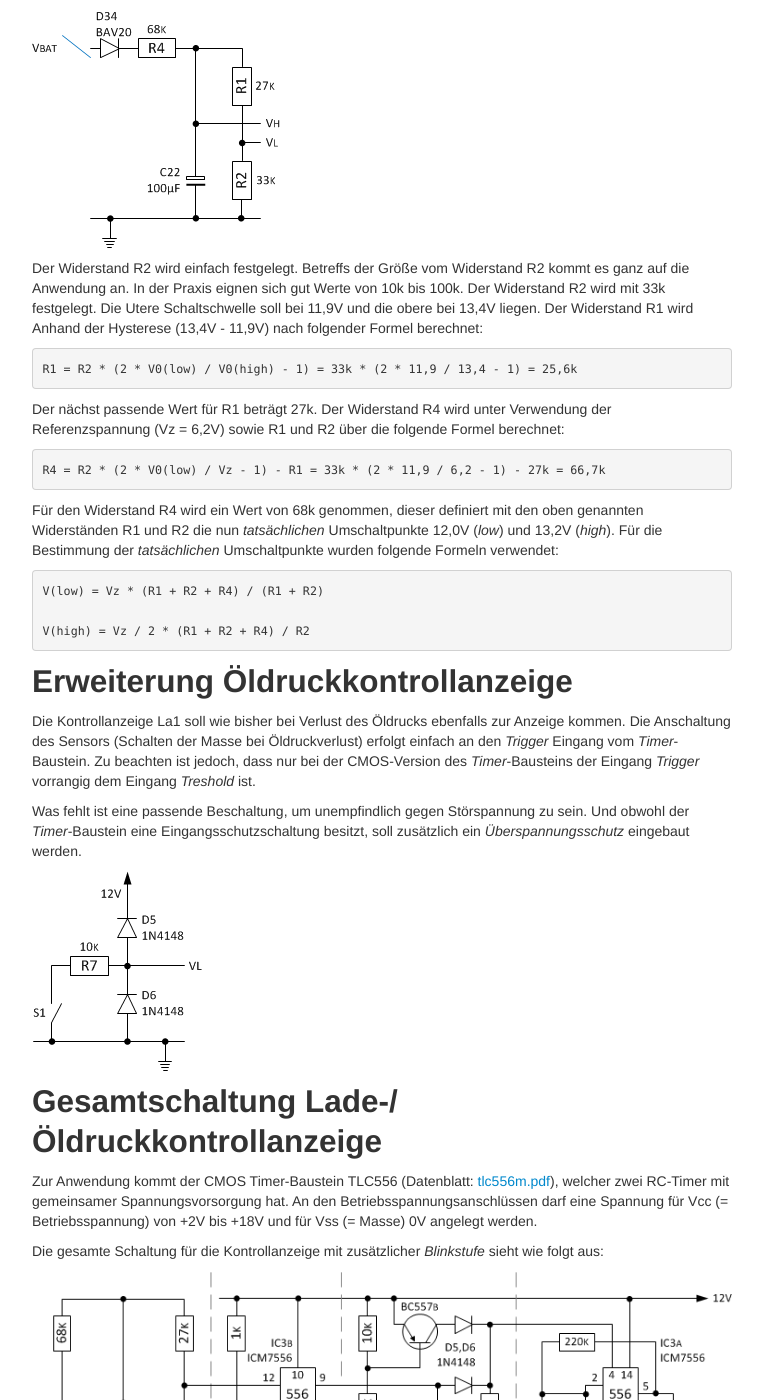
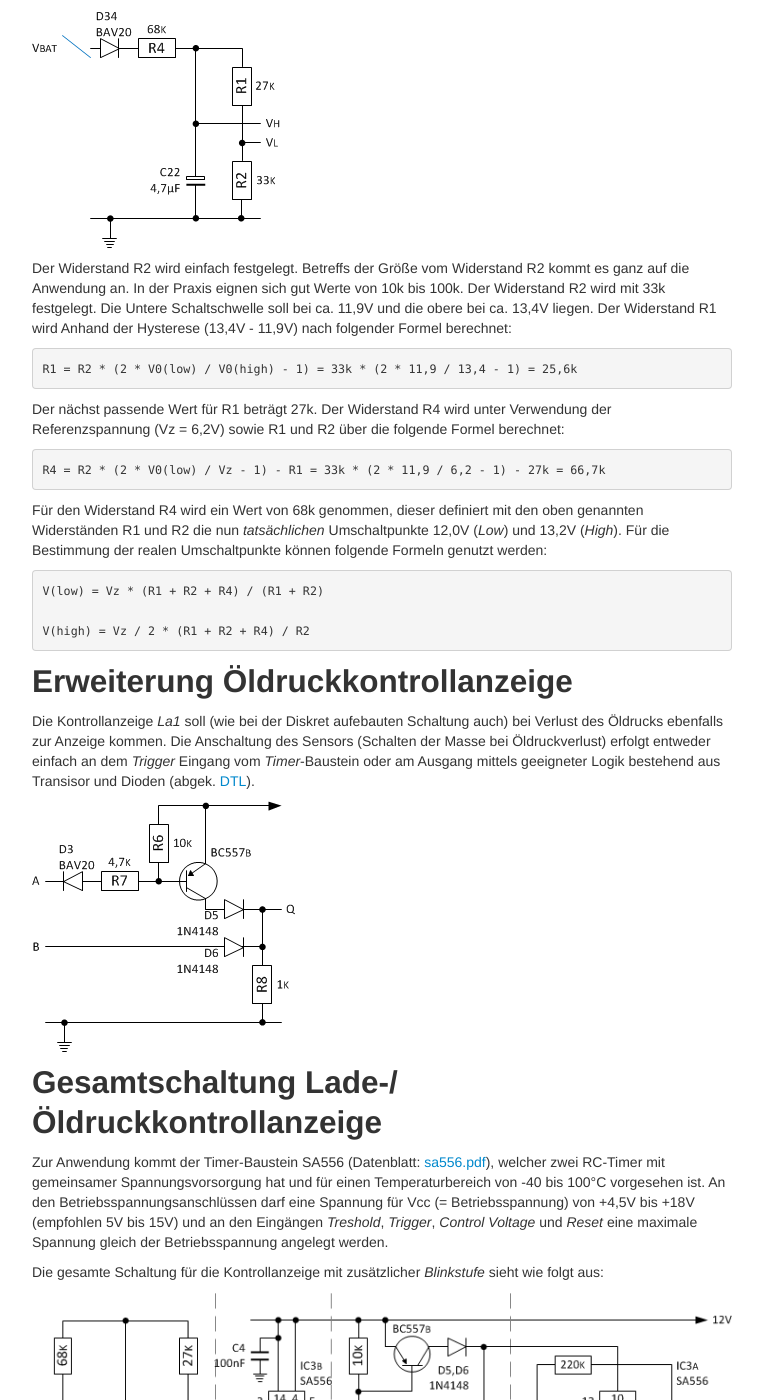
Before and after one commit to brickpool/Speedometer, a Jekyll site: the page built from pages/kontrollanzeige_2.md, in a window 1280 px wide and 1400 px high, scrolled down 1285 px. Shown: the whole window, without its empty margins (258-1021 px from the left). Built offline with Jekyll 4.4.1, drawn with Linux system fonts in a browser that asks for light colours; some of the changed text lies outside the part shown.

Commit message:
Update Indicator

````diff
--- a/pages/kontrollanzeige_2.md
+++ b/pages/kontrollanzeige_2.md
@@ -17,7 +17,7 @@ Grundsätzlich funktionieren die drei für die Ladekontrollanzeige verwendeten E
 - Wenn die Spannung am _Trigger_-Pin 2 weniger als die Hälfte der Referenzspannung vom _Control Voltage_-Pin 5 des IC's beträgt, wird das interne RS-FlipFlop gesetzt und der Ausgang _Output_-Pin 3 geht auf _High_ (Spannung erreicht fast Vcc: Kontolllampe leuchtet).
 - Wenn die Spannung am _Treshold_-Pin 6 mehr als die Referenzspannung vom _Control Voltage_-Pin 5 beträgt, wird das interne RS-FlipFlop zurückgesetzt und der Ausgang Pin 3 geht in den _Low_-Zustand (Spannung erreicht fast 0V: Kontolllampe erlischt).
 
-Der Pin _Control Voltage_ benötigt eine stabile Spannung, um die korrekten Umschaltpunkte für die zwei interen Komparatoren, welche zusätzlich mit den Pins _Trigger_ und _Treshold_ verbunden sind, zu erhalten. Eine 6,2V Zenerdiode (0,5W) zusammen mit einem Vorwiderstand ist eine einfache und genügend genaue Spannungsreferenz. Der Vorwiderstand ist mit 1k so gewählt, dass die Zener-Spannung auch noch bei 10V Eingangsspannung oder darunter gehalten wird.
+Der Pin _Control Voltage_ benötigt eine stabile Spannung, um die korrekten Umschaltpunkte für die zwei internen Komparatoren, welche zusätzlich mit den Pins _Trigger_ und _Treshold_ verbunden sind, zu erhalten. Eine 6,2V Zenerdiode (0,5W) angeschlossen an Pin _Control Voltage_ stellt ein genügend genaue Spannungsreferenz. Der im Timer integrierte (Vor-)Widerstand von 5k langt, um die Zener-Spannung auch noch bei 10V Eingangsspannung zu halten.
 
 Der Einsatz des Kondensator C5 schafft Abhilfe gegen Störungen beim Wechsel vom Zustand _High_ in den Zustand _Low_. Aufgabe der PNP-Schaltstufe war es, die Versorgungsspannung zu schalten. Der Ausgangsstrom des _Timer_-Bausteins reicht ausreicht, um den Kontrollanzeige zum Leuchten zu bringen. Das Datenblatt verrät den maximalen Ausgangstrom der beim NE555 bis zu 200 mA betragen darf. Sollte der Ausgang sogar gegen Masse oder die Betriebsspannung kurzgeschlossen sein, fließt der eben genannte Strom aus bzw. in den Ausgangspin und die Spannung bricht zusammen.
 
@@ -27,7 +27,7 @@ Der Spannungsteiler bestehend aus R4 und R1+R2 wird so ausgelegt und an _Treshol
 
 ![Kontrollanzeige NE555 Abb.2](../images/Kontrollanzeige_mit_555_2.png)
 
-Der Widerstand R2 wird einfach festgelegt. Betreffs der Größe vom Widerstand R2 kommt es ganz auf die Anwendung an. In der Praxis eignen sich gut Werte von 10k bis 100k. Der Widerstand R2 wird mit 33k festgelegt. Die Utere Schaltschwelle soll bei 11,9V und die obere bei 13,4V liegen. Der Widerstand R1 wird Anhand der Hysterese (13,4V - 11,9V) nach folgender Formel berechnet:
+Der Widerstand R2 wird einfach festgelegt. Betreffs der Größe vom Widerstand R2 kommt es ganz auf die Anwendung an. In der Praxis eignen sich gut Werte von 10k bis 100k. Der Widerstand R2 wird mit 33k festgelegt. Die Untere Schaltschwelle soll bei ca. 11,9V und die obere bei ca. 13,4V liegen. Der Widerstand R1 wird Anhand der Hysterese (13,4V - 11,9V) nach folgender Formel berechnet:
 
 ```
 R1 = R2 * (2 * V0(low) / V0(high) - 1) = 33k * (2 * 11,9 / 13,4 - 1) = 25,6k
@@ -39,7 +39,7 @@ Der nächst passende Wert für R1 beträgt 27k. Der Widerstand R4 wird unter Ver
 R4 = R2 * (2 * V0(low) / Vz - 1) - R1 = 33k * (2 * 11,9 / 6,2 - 1) - 27k = 66,7k
 ```
 
-Für den Widerstand R4 wird ein Wert von 68k genommen, dieser definiert mit den oben genannten Widerständen R1 und R2 die nun _tatsächlichen_ Umschaltpunkte 12,0V (_low_) und 13,2V (_high_). Für die Bestimmung der _tatsächlichen_ Umschaltpunkte wurden folgende Formeln verwendet:
+Für den Widerstand R4 wird ein Wert von 68k genommen, dieser definiert mit den oben genannten Widerständen R1 und R2 die nun _tatsächlichen_ Umschaltpunkte 12,0V (_Low_) und 13,2V (_High_). Für die Bestimmung der realen Umschaltpunkte können folgende Formeln genutzt werden:
 
 ```
 V(low) = Vz * (R1 + R2 + R4) / (R1 + R2)
@@ -48,24 +48,26 @@ V(high) = Vz / 2 * (R1 + R2 + R4) / R2
 ```
 
 ## Erweiterung Öldruckkontrollanzeige
-Die Kontrollanzeige La1 soll wie bisher bei Verlust des Öldrucks ebenfalls zur Anzeige kommen. Die Anschaltung des Sensors (Schalten der Masse bei Öldruckverlust) erfolgt einfach an den _Trigger_ Eingang vom _Timer_-Baustein. Zu beachten ist jedoch, dass nur bei der CMOS-Version des _Timer_-Bausteins der Eingang _Trigger_ vorrangig dem Eingang _Treshold_ ist.
-
-Was fehlt ist eine passende Beschaltung, um unempfindlich gegen Störspannung zu sein. Und obwohl der _Timer_-Baustein eine Eingangsschutzschaltung besitzt, soll zusätzlich ein _Überspannungsschutz_ eingebaut werden.
+Die Kontrollanzeige _La1_ soll (wie bei der Diskret aufebauten Schaltung auch) bei Verlust des Öldrucks ebenfalls zur Anzeige kommen. Die Anschaltung des Sensors (Schalten der Masse bei Öldruckverlust) erfolgt entweder einfach an dem _Trigger_ Eingang vom _Timer_-Baustein oder am Ausgang mittels geeigneter Logik bestehend aus Transisor und Dioden (abgek. [DTL](http://de.wikipedia.org/wiki/Diode-Transistor-Logik)).
 
 ![Kontrollanzeige NE555 Abb.3](../images/Kontrollanzeige_mit_555_3.png)
 
 ## Gesamtschaltung Lade-/Öldruckkontrollanzeige
-Zur Anwendung kommt der CMOS Timer-Baustein TLC556 (Datenblatt: [tlc556m.pdf](http://www.ti.com/lit/gpn/tlc556m)), welcher zwei RC-Timer mit gemeinsamer Spannungsvorsorgung hat. An den Betriebsspannungsanschlüssen darf eine Spannung für Vcc (= Betriebsspannung) von +2V bis +18V und für Vss (= Masse) 0V angelegt werden.
+Zur Anwendung kommt der Timer-Baustein SA556 (Datenblatt: [sa556.pdf](http://www.ti.com/lit/gpn/sa556)), welcher zwei RC-Timer mit gemeinsamer Spannungsvorsorgung hat und für einen Temperaturbereich von -40 bis 100°C vorgesehen ist. An den Betriebsspannungsanschlüssen darf eine Spannung für Vcc (= Betriebsspannung) von +4,5V bis +18V (empfohlen 5V bis 15V) und an den Eingängen _Treshold_, _Trigger_, _Control Voltage_ und _Reset_ eine maximale Spannung gleich der Betriebsspannung angelegt werden.
 
 Die gesamte Schaltung für die Kontrollanzeige mit zusätzlicher _Blinkstufe_ sieht wie folgt aus:
 
-![Kontrollanzeige (CMOS TLC556)](../images/Kontrollanzeige_556.png)
+![Kontrollanzeige (SA556)](../images/Kontrollanzeige_556.png)
 
-Die Schaltug wurde durch eine nachgelagerte [Astabile Kippstufe](http://de.wikipedia.org/wiki/Multivibrator#Astabiler_Multivibrator_mit_NE555) ergänzt, damit die Anzeige nicht nur einfach leuchtet sondern blinkt. Zudem wurde die Schaltung angepasst, sodass zwischen den beiden unterschiedlichen Ereignissen - _Störung Generator_ und _Öldruckverlust_ - unterschieden werden kann. Jedes Erreignis hat eine eigene Blinkfrequenz.
+Die Schaltug wurde durch eine nachgelagerte [Astabile Kippstufe](http://de.wikipedia.org/wiki/Multivibrator#Astabiler_Multivibrator_mit_NE555) ergänzt, damit die Anzeige nicht nur einfach leuchtet sondern blinkt.
 
-Die Beeinflussung der Frequenz erfolgt am Eingang _Control Voltage_ der Astabile Kippstufen, welche vom _Discharge_ Ausgang der Unterspannungschaltung angesteuert wird. Zusätzlich wurde die Anschaltung des Ödruckschalters nicht wie weiter oben an die Unterspannungschaltung sondern, mittels einer einfachen Logik bestehend aus Transisor und Dioden (abgek. [DTL](http://de.wikipedia.org/wiki/Diode-Transistor-Logik)), an die nachgelagerten Kippstufe angeschaltet.
+![Astabile Kippstufe (NE555)](../images/Astabile_Kippstufe_555.png)
 
-Bleibt noch zu erwähnen, dass beim Ereignis _Öldruckverlust_ die Kontrolllampe schneller blinkt, als beim Ereignis _Störung Generator_ und dass das Ereignis _Störung Generator_ Vorrang hat. In der fertigen Schaltung wird zusätzlich noch ein Stützkondensator C8 von 100nF direkt am TLC556 zwischen Speisespannung und Masse eingesetzt.
+Zudem wurde die Schaltung angepasst, sodass zwischen den beiden unterschiedlichen Ereignissen - _Störung Generator_ und _Öldruckverlust_ - unterschieden werden kann. Jedes Erreignis hat eine eigene Blinkfrequenz.
+
+Die Beeinflussung der Frequenz erfolgt am Eingang _Control Voltage_ der Astabile Kippstufen, welche vom _Discharge_ Ausgang der Unterspannungschaltung angesteuert wird. Zusätzlich wurde die Anschaltung des Ödruckschalters nicht wie weiter oben an die Unterspannungschaltung sondern, mittels einer einfachen Logik an die nachgelagerten Kippstufe angeschaltet.
+
+Bleibt noch zu erwähnen, dass beim Ereignis _Öldruckverlust_ die Kontrolllampe schneller blinkt, als beim Ereignis _Störung Generator_ und dass das Ereignis _Störung Generator_ Vorrang hat. In der fertigen Schaltung wird zusätzlich noch ein Stützkondensator C4 von 100nF direkt am SA556 zwischen Speisespannung und Masse eingesetzt.
 
 ## Quellen und weiterführende Literatur
 
````
Also changed, not shown: other parts of pages/kontrollanzeige_2.md (+2 -2 lines), images/Astabile_Kippstufe_555.png (added), images/Kontrollanzeige_556.png, images/Kontrollanzeige_mit_555_1.png, images/Kontrollanzeige_mit_555_2.png, images/Kontrollanzeige_mit_555_3.png.
